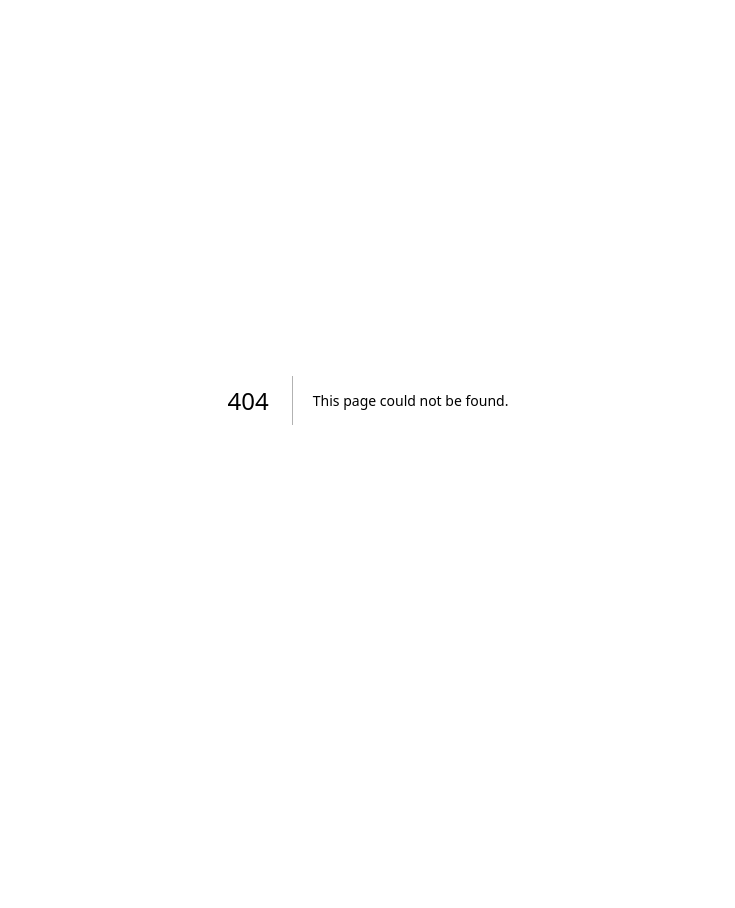
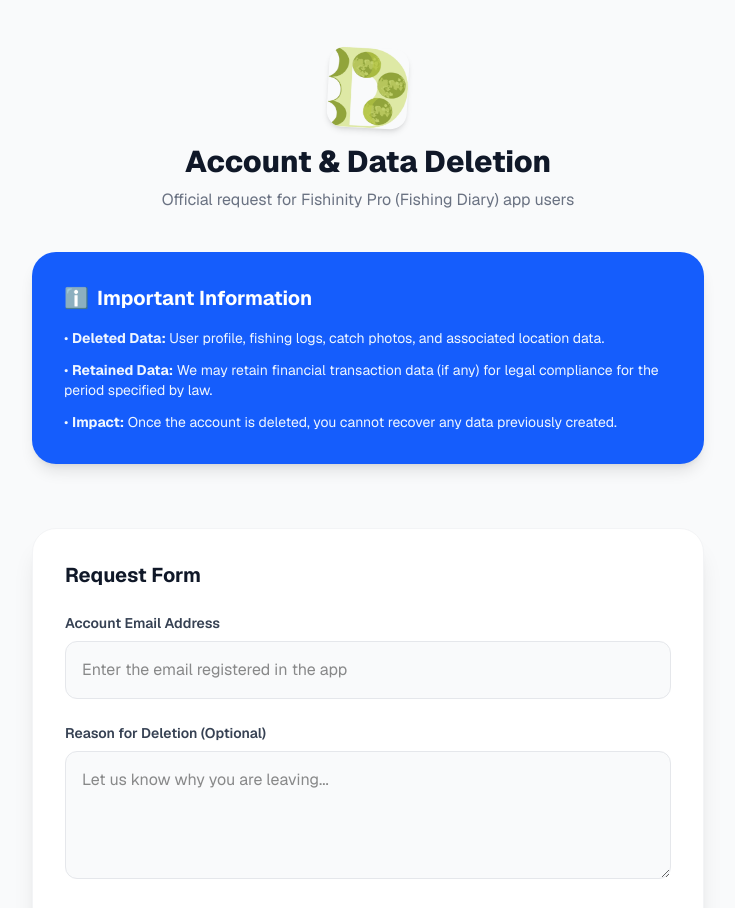
Before and after one commit to thefishingdiaryapp-lab/fishingdiaryweb, a Next.js app: page /delete-account in a window 1280 px wide. Before the commit this address had no page. Shown: the top 908 px of the page, without its empty margins (272-1007 px from the left). Before the commit the page ends 800 px from the top, so only its background shows below. Built offline with nearby package versions, Linux system fonts and the light colour scheme; no server answers.

Commit message:
add delete-account page

```diff
--- /dev/null
+++ b/app/delete-account/page.tsx
@@ -0,0 +1,175 @@
+'use client';
+
+import React, { useState, useEffect } from 'react';
+import { initializeApp } from 'firebase/app';
+import { getFirestore, collection, addDoc, serverTimestamp } from 'firebase/firestore';
+import { getAuth, signInAnonymously, onAuthStateChanged } from 'firebase/auth';
+
+/**
+ * PLACEMENT GUIDE:
+ * 1. Folder Structure: app/delete-account/page.tsx
+ * 2. Google Play Console URL: https://fishingdiaries.com/delete-account
+ */
+
+// Firebase Configuration (Uses system environment variables)
+const firebaseConfig = JSON.parse(process.env.NEXT_PUBLIC_FIREBASE_CONFIG || '{}');
+const appId = process.env.NEXT_PUBLIC_APP_ID || 'fishing-diary-web';
+
+const DeleteAccountPage = () => {
+  const [email, setEmail] = useState('');
+  const [reason, setReason] = useState('');
+  const [isSubmitting, setIsSubmitting] = useState(false);
+  const [isSuccess, setIsSuccess] = useState(false);
+  const [error, setError] = useState('');
+  const [user, setUser] = useState<any>(null);
+
+  // Initialize Firebase
+  useEffect(() => {
+    try {
+      const app = initializeApp(firebaseConfig);
+      const auth = getAuth(app);
+
+      const initAuth = async () => {
+        // Following Rule 3: Auth before query
+        await signInAnonymously(auth);
+      };
+
+      initAuth();
+      const unsubscribe = onAuthStateChanged(auth, setUser);
+      return () => unsubscribe();
+    } catch (err) {
+      console.error("Firebase init error:", err);
+    }
+  }, []);
+
+  const handleSubmit = async (e: React.FormEvent) => {
+    e.preventDefault();
+    if (!email) return;
+    if (!user) {
+      setError("Failed to process request. Please refresh the page.");
+      return;
+    }
+
+    setIsSubmitting(true);
+    setError('');
+
+    try {
+      const db = getFirestore();
+      // Following Rule 1: Allowed Path
+      const collectionPath = collection(db, 'artifacts', appId, 'public', 'data', 'deletion_requests');
+
+      await addDoc(collectionPath, {
+        email: email,
+        reason: reason,
+        requestedAt: serverTimestamp(),
+        status: 'pending',
+        uid: user.uid
+      });
+
+      setIsSuccess(true);
+    } catch (err) {
+      setError("An error occurred. Please try again later or contact support@fishingdiaries.com");
+    } finally {
+      setIsSubmitting(false);
+    }
+  };
+
+  if (isSuccess) {
+    return (
+      <div className="min-h-screen bg-gray-50 flex items-center justify-center p-6 font-sans">
+        <div className="bg-white p-8 rounded-3xl shadow-xl max-w-md w-full text-center border border-green-100">
+          <div className="w-20 h-20 bg-green-100 text-green-600 rounded-full flex items-center justify-center text-4xl mx-auto mb-6">
+            ✓
+          </div>
+          <h1 className="text-2xl font-bold text-gray-900 mb-4">Request Submitted</h1>
+          <p className="text-gray-600 mb-6">
+            The <strong>Fishinity Pro</strong> team has received your account deletion request.
+            This process usually takes 7-14 business days. We will send a confirmation email once the process is complete.
+          </p>
+          <button
+            onClick={() => window.location.href = '/'}
+            className="w-full py-3 px-6 bg-gray-900 text-white font-bold rounded-xl transition hover:bg-black"
+          >
+            Return to Home
+          </button>
+        </div>
+      </div>
+    );
+  }
+
+  return (
+    <div className="min-h-screen bg-gray-50 py-12 px-6 font-sans">
+      <div className="max-w-2xl mx-auto">
+        {/* Header Section */}
+        <div className="text-center mb-10">
+          <img src="/logo.png" alt="Fishinity Pro" className="w-20 h-20 mx-auto mb-4 rounded-2xl shadow-md rotate-3" />
+          <h1 className="text-3xl font-extrabold text-gray-900">Account & Data Deletion</h1>
+          <p className="text-gray-500 mt-2">Official request for Fishinity Pro (Fishing Diary) app users</p>
+        </div>
+
+        <div className="grid md:grid-cols-1 gap-8">
+          {/* Info Section */}
+          <div className="bg-blue-600 p-8 rounded-3xl text-white shadow-lg mb-8">
+            <h2 className="text-xl font-bold mb-4 flex items-center">
+              <span className="mr-2">ℹ️</span> Important Information
+            </h2>
+            <ul className="space-y-3 text-blue-50 text-sm">
+              <li>• <strong>Deleted Data:</strong> User profile, fishing logs, catch photos, and associated location data.</li>
+              <li>• <strong>Retained Data:</strong> We may retain financial transaction data (if any) for legal compliance for the period specified by law.</li>
+              <li>• <strong>Impact:</strong> Once the account is deleted, you cannot recover any data previously created.</li>
+            </ul>
+          </div>
+
+          {/* Form Section */}
+          <div className="bg-white p-8 rounded-3xl shadow-xl border border-gray-100">
+            <h2 className="text-xl font-bold text-gray-900 mb-6">Request Form</h2>
+            <form onSubmit={handleSubmit} className="space-y-6">
+              <div>
+                <label className="block text-sm font-semibold text-gray-700 mb-2">Account Email Address</label>
+                <input
+                  type="email"
+                  required
+                  placeholder="Enter the email registered in the app"
+                  className="w-full p-4 bg-gray-50 border border-gray-200 rounded-xl focus:ring-2 focus:ring-blue-500 focus:border-transparent outline-none transition"
+                  value={email}
+                  onChange={(e) => setEmail(e.target.value)}
+                />
+              </div>
+
+              <div>
+                <label className="block text-sm font-semibold text-gray-700 mb-2">Reason for Deletion (Optional)</label>
+                <textarea
+                  placeholder="Let us know why you are leaving..."
+                  className="w-full p-4 bg-gray-50 border border-gray-200 rounded-xl focus:ring-2 focus:ring-blue-500 focus:border-transparent outline-none transition h-32"
+                  value={reason}
+                  onChange={(e) => setReason(e.target.value)}
+                ></textarea>
+              </div>
+
+              {error && (
+                <div className="p-4 bg-red-50 text-red-600 text-sm rounded-xl border border-red-100">
+                  {error}
+                </div>
+              )}
+
+              <button
+                type="submit"
+                disabled={isSubmitting}
+                className={`w-full py-4 px-6 bg-red-600 hover:bg-red-700 text-white font-bold rounded-xl transition shadow-lg active:scale-95 ${isSubmitting ? 'opacity-50 cursor-not-allowed' : ''}`}
+              >
+                {isSubmitting ? 'Processing...' : 'Submit Account Deletion Request'}
+              </button>
+            </form>
+          </div>
+        </div>
+
+        <div className="mt-12 text-center text-gray-400 text-sm">
+          <p>© {new Date().getFullYear()} Fishinity Pro Developer Team.</p>
+          <p className="mt-2">Support Contact: thefishingdiaryapp@gmail.com</p>
+        </div>
+      </div>
+    </div>
+  );
+};
+
+export default DeleteAccountPage;
--- a/package.json
+++ b/package.json
@@ -9,6 +9,7 @@
     "lint": "eslint"
   },
   "dependencies": {
+    "firebase": "^12.8.0",
     "lucide-react": "^0.562.0",
     "next": "16.1.1",
     "react": "19.2.3",
```
Also changed, not shown: 1 other file (tests, documents, lock files or other folders).
